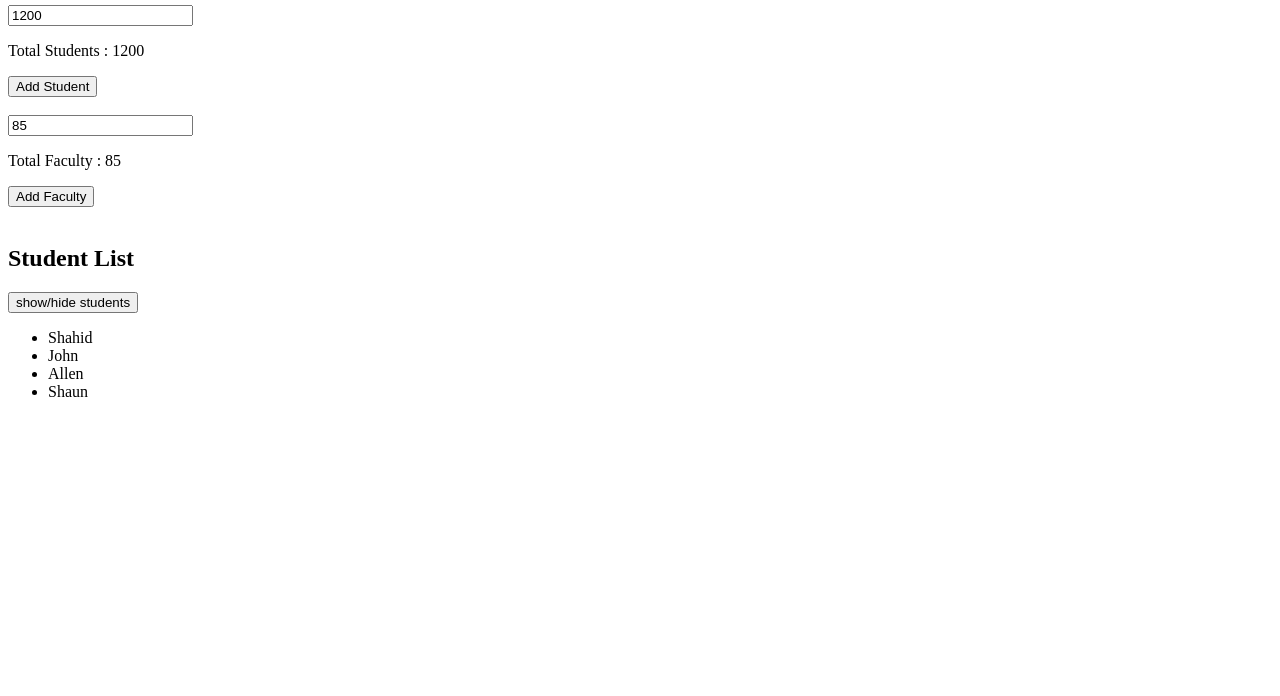
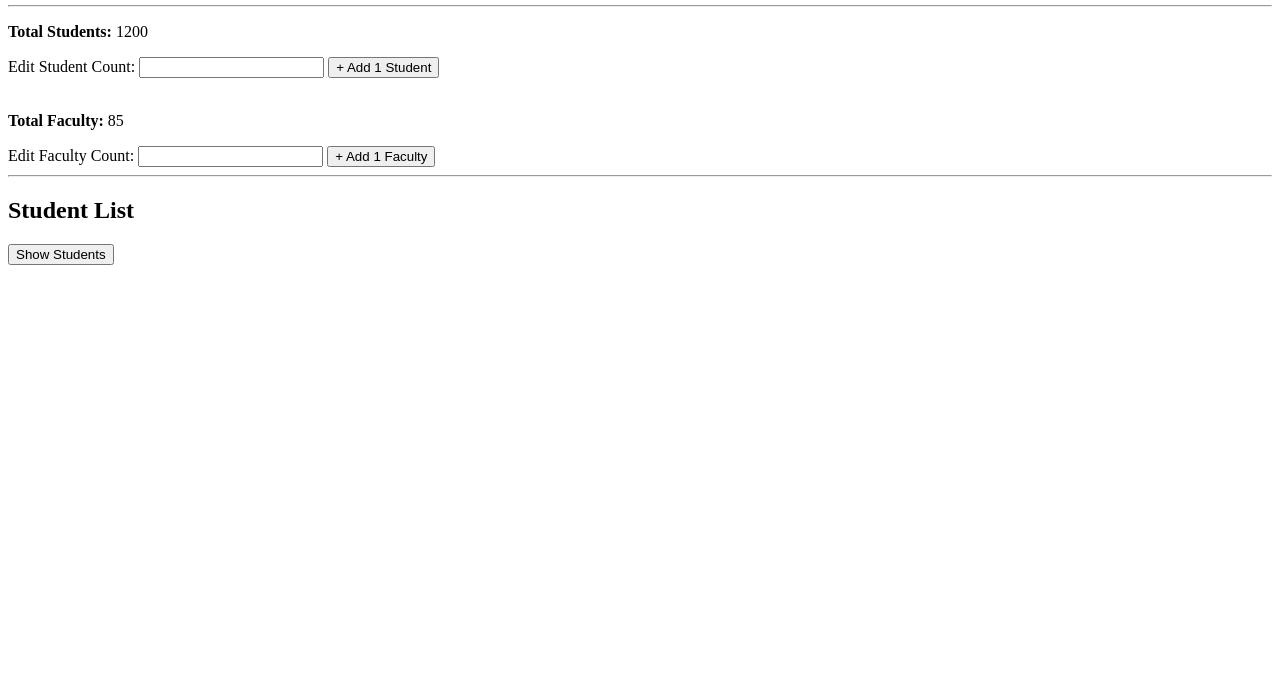
Before and after one commit to joeljacob-lab/angular_test, a website: page project/campus360/index.html in a window 1280 px wide. Shown: the part 104-800 px from the top of the page. Drawn offline with nearby package versions, Linux system fonts and the light colour scheme.

Commit message:
allen's code

```diff
--- a/project/campus360/index.html
+++ b/project/campus360/index.html
@@ -1,38 +1,53 @@
-<!DOCTYPE html>
+<!doctype html>
 <html ng-app="campus360">
-
   <head>
     <meta charset="UTF-8" />
     <meta name="viewport" content="width=device-width, initial-scale=1.0" />
-    <script src="node_modules/angular/angular.js"></script>
+    <script src="https://ajax.googleapis.com/ajax/libs/angularjs/1.8.3/angular.min.js"></script>
     <script src="js/app.js"></script>
-    <title>My Web Page</title>
+    <title>Campus360 Dashboard</title>
   </head>
 
   <body ng-controller="dashboardController">
+    <div>
+      <h1>{{collegename}}</h1>
+      <label>College Name: </label>
+      <input type="text" ng-model="collegename" />
+    </div>
 
-    <input type="text" ng-model="collegename">
-    <h1>{{collegename}}</h1>
+    <hr />
 
-    <input type="text" ng-model="totalstudents">
-    <p>Total Students : {{totalstudents}}</p>
-    <button ng-click="totalstudents=totalstudents+1">Add Student</button><br><br>
+    <div>
+      <p><strong>Total Students:</strong> {{totalstudents}}</p>
+      <label>Edit Student Count: </label>
+      <input type="number" ng-model="totalstudents" />
+      <button ng-click="totalstudents = totalstudents + 1">
+        + Add 1 Student
+      </button>
+    </div>
 
-    <input type="text" ng-model="totalfaculty">
-    <p>Total Faculty : {{totalfaculty}}</p>
-    <button ng-click="totalfaculty=totalfaculty+1">Add Faculty</button><br><br>
+    <br />
 
+    <div>
+      <p><strong>Total Faculty:</strong> {{totalfaculty}}</p>
+      <label>Edit Faculty Count: </label>
+      <input type="number" ng-model="totalfaculty" />
+      <button ng-click="totalfaculty = totalfaculty + 1">
+        + Add 1 Faculty
+      </button>
+    </div>
+
+    <hr />
+
+    <div>
       <h2>Student List</h2>
-    <button ng-click="showstudents=!showstudents"> show/hide students </button>
+      <button ng-click="showstudents = !showstudents">
+        {{ showstudents ? 'Hide Students' : 'Show Students' }}
+      </button>
 
-    <div ng-if="showDashboard=!showDashboard">
-        <ul ng-hide="showstudents">
-            <li ng-repeat="student in students">
-                {{student}}
-            </li>
+      <ul ng-show="showstudents">
+        <li ng-repeat="student in students">{{student}}</li>
       </ul>
     </div>
-
   </body>
-
 </html>
--- a/project/campus360/js/app.js
+++ b/project/campus360/js/app.js
@@ -23,7 +23,6 @@
 
 
         $scope.showstudents=true
-        $scope.showDashboard=true
     }
 
 
```
Lines whose indentation alone changed are shown as unchanged.
